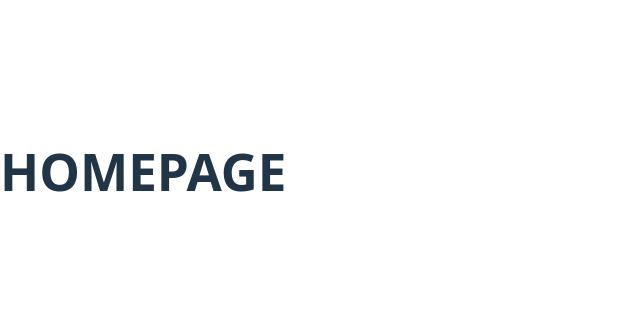
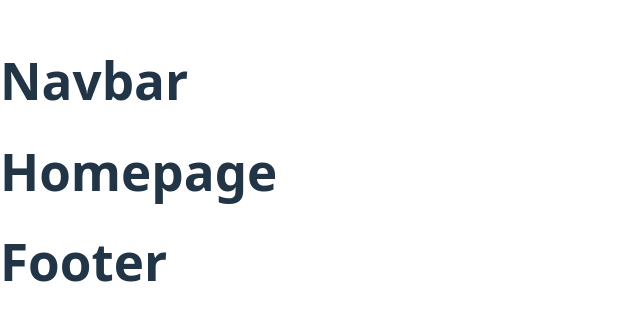
Before and after one commit to kushdep/RentIT_V2, a React (Vite) app in the folder client/: page / in a window 1280 px wide. Shown: the part 229-550 px from the top of the page, without its empty margins (0-640 px from the left). Built offline with nearby package versions, Linux system fonts and the light colour scheme.

Commit message:
Login functionality & added pages,components

```diff
--- a/client/src/App.jsx
+++ b/client/src/App.jsx
@@ -1,14 +1,16 @@
 import { createBrowserRouter, RouterProvider } from "react-router-dom";
-import Homepage from "./pages/Homepage";
+import Layout from "./pages/Layout";
 import LoginPage from "./pages/LoginPage";
 import SignUp from "./pages/SignUp";
 import RentLocs from "./pages/RentLocs";
+import Homepage from "./pages/Homepage";
 
 const router = createBrowserRouter([
   {
     path: "/",
-    element: <Homepage />,
+    element: <Layout />,
     children: [
+      { path: "", element: <Homepage /> },
       { path: "login", element: <LoginPage /> },
       { path: "signup", element: <SignUp /> },
       { path: "rent-locs", element: <RentLocs /> },
--- /dev/null
+++ b/client/src/components/Footer.jsx
@@ -0,0 +1,7 @@
+function Footer(){
+    return <>
+        <h1>Footer</h1>
+    </>
+}
+
+export default Footer
--- /dev/null
+++ b/client/src/components/NavBar.jsx
@@ -0,0 +1,7 @@
+function NavBar(){
+    return <>
+        <h1>Navbar</h1>
+    </>
+}
+
+export default NavBar
--- a/client/src/pages/Homepage.jsx
+++ b/client/src/pages/Homepage.jsx
@@ -1,18 +1,7 @@
-import { Link, Outlet } from "react-router-dom";
-import LoginPage from "./LoginPage";
-import SignUp from "./SignUp";
-import GoogleSignIn from "./GoogleSignIn";
-
-function Homepage() {
-  return (
-    <>
-      <h1>HOMEPAGE</h1>
-      <Outlet>
-        <LoginPage />
-        <SignUp />
-      </Outlet>
+function Homepage(){
+    return <>
+        <h1>Homepage</h1>
     </>
-  );
 }
 
-export default Homepage;
+export default Homepage
--- /dev/null
+++ b/client/src/pages/Layout.jsx
@@ -0,0 +1,22 @@
+import { Outlet } from "react-router-dom";
+import LoginPage from "./LoginPage";
+import SignUp from "./SignUp";
+import NavBar from "../components/NavBar";
+import Footer from "../components/Footer";
+import RentLocs from "./RentLocs";
+
+function Layout() {
+  return (
+    <>
+      <NavBar />
+      <Outlet>
+        <LoginPage />
+        <SignUp />
+        <RentLocs />
+      </Outlet>
+      <Footer />
+    </>
+  );
+}
+
+export default Layout;
--- a/client/src/pages/LoginPage.jsx
+++ b/client/src/pages/LoginPage.jsx
@@ -31,12 +31,19 @@ export default function LoginPage() {
       } catch (error) {
         let err = [];
         if (error?.response?.status === 400) {
-          err.push(error?.response?.message);
+          err.push(error?.response?.data?.message);
           return {
             ...currentState,
             email,
             errors: err,
           };
+        }
+        if(error?.response?.status===401){
+          err.push(error?.response?.data?.message)
+          return {
+            ...currentState,
+            errors:err
+          }
         }
       }
     } catch (error) {
@@ -52,6 +59,7 @@ export default function LoginPage() {
         <label htmlFor="password">password</label>
         <input type="password" name="password" id="password" />
         <button type="submit">Log In</button>
+        {formState.errors && formState.errors.map(e=><li>{e}</li>)}
       </form>
       <GoogleOAuthProvider clientId={import.meta.env.VITE_CLIENT_ID}>
         <GoogleSignIn />
```
Also changed, not shown: 1 other file (tests, documents, lock files or other folders).
